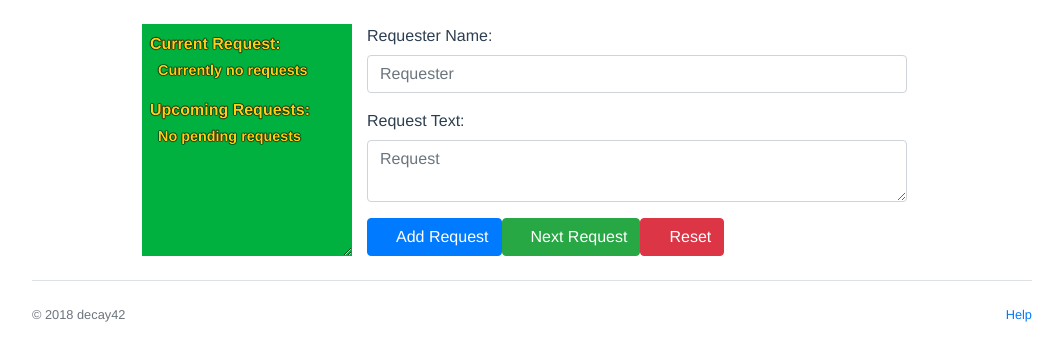
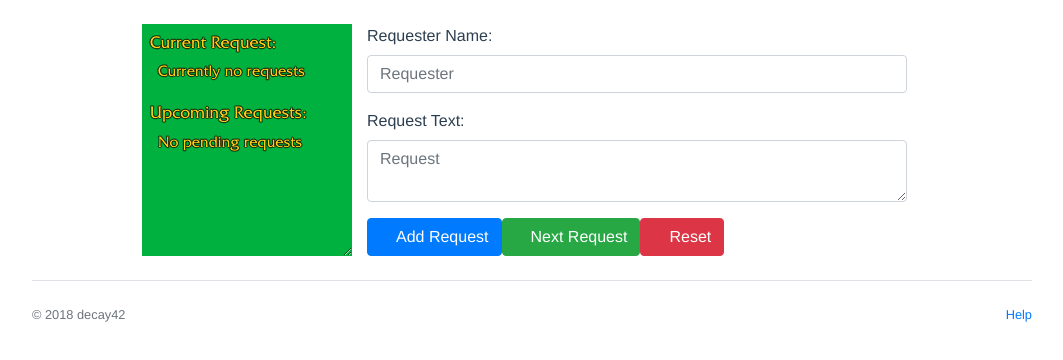
Before and after one commit to decay42/grubby-requests, a Vue app: page /#/ in a window 1280 px wide. Shown: the top 360 px of the page, without its empty margins (108-1171 px from the left). Built offline with nearby package versions, Linux system fonts and the light colour scheme; some icons are missing.

Commit message:
Change overlay font to Friz Quadrata (wc3 font)

```diff
--- a/src/components/StreamOverlay.vue
+++ b/src/components/StreamOverlay.vue
@@ -1,5 +1,5 @@
 <template>
-  <div class="chroma p-2 w-210 resizable">
+  <div class="chroma p-2 w-210 resizable friz">
     <p class="mb-1">Current Request:</p>
     <ul class="pl-2">
       <li v-if="requests[0]">
@@ -37,6 +37,11 @@ export default {
 </script>
 
 <style scoped lang="scss">
+@font-face {
+  font-family: 'Friz Quadrata';
+  src: url('../assets/Friz Quadrata Std Medium.otf') format('opentype')
+}
+
 .resizable {
   resize: both;
   overflow: auto;
@@ -49,11 +54,20 @@ export default {
   height: auto;
 }
 
+.friz {
+  font-family: 'Friz Quadrata';
+  font-size: 110%;
+  font-weight: normal !important;
+}
+
 .chroma {
   background-color: #00b140;
   color: #FDD017;
   font-weight: bold;
-  text-shadow: #000 0 0 1px, #000 0 0 1px, #000 0 0 1px, #000 0 0 1px, #000 0 0 1px;
+  text-shadow: #000 0 0 1px, #000 0 0 1px,
+               #000 0 0 1px, #000 0 0 1px,
+               #000 0 0 1px, #000 0 0 1px,
+               #000 0 0 1px, #000 0 0 1px;
   -webkit-font-smoothing: antialiased;
 }
 
```
Also changed, not shown: src/assets/Friz Quadrata Std Medium.otf (added), src/assets/logo.png (deleted).
